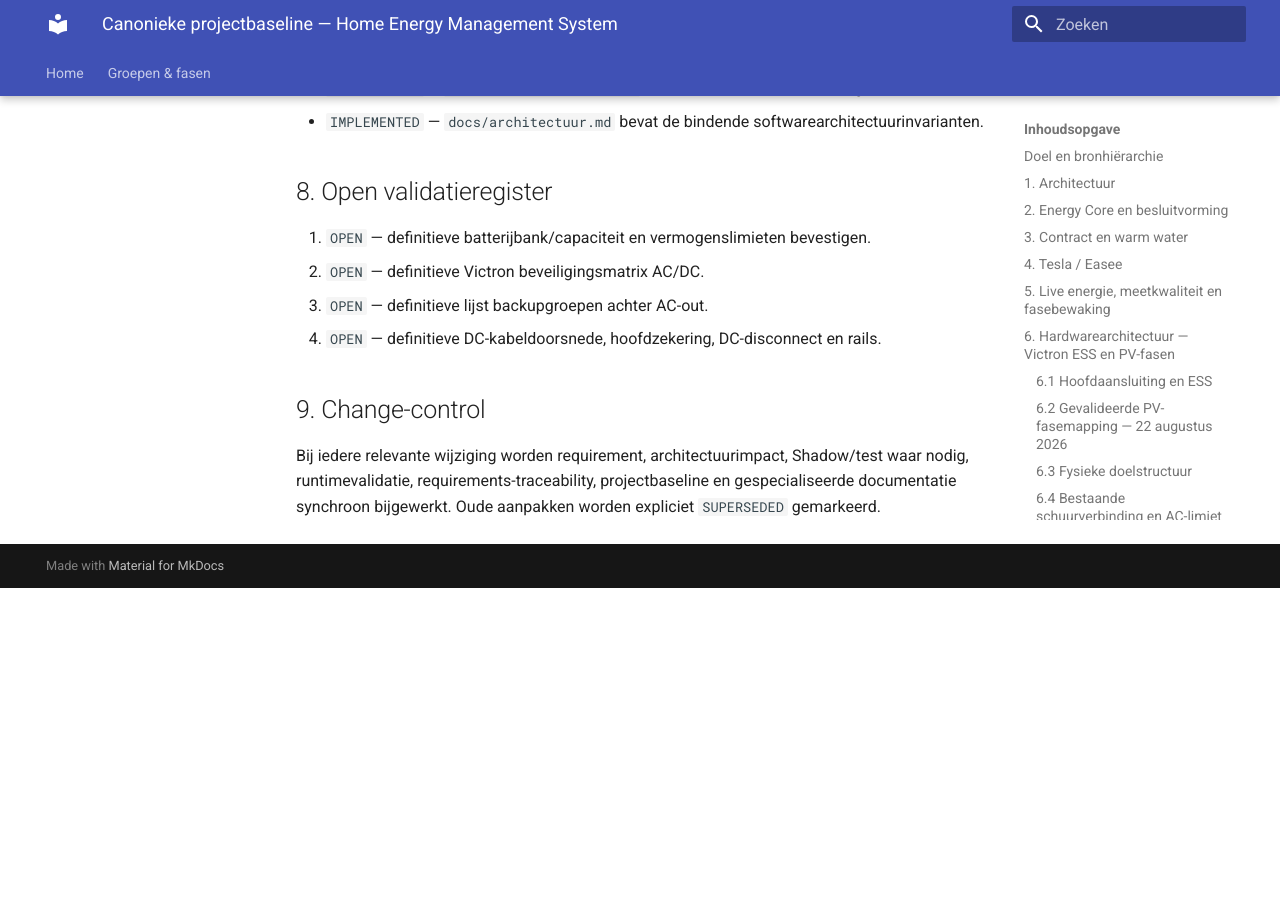
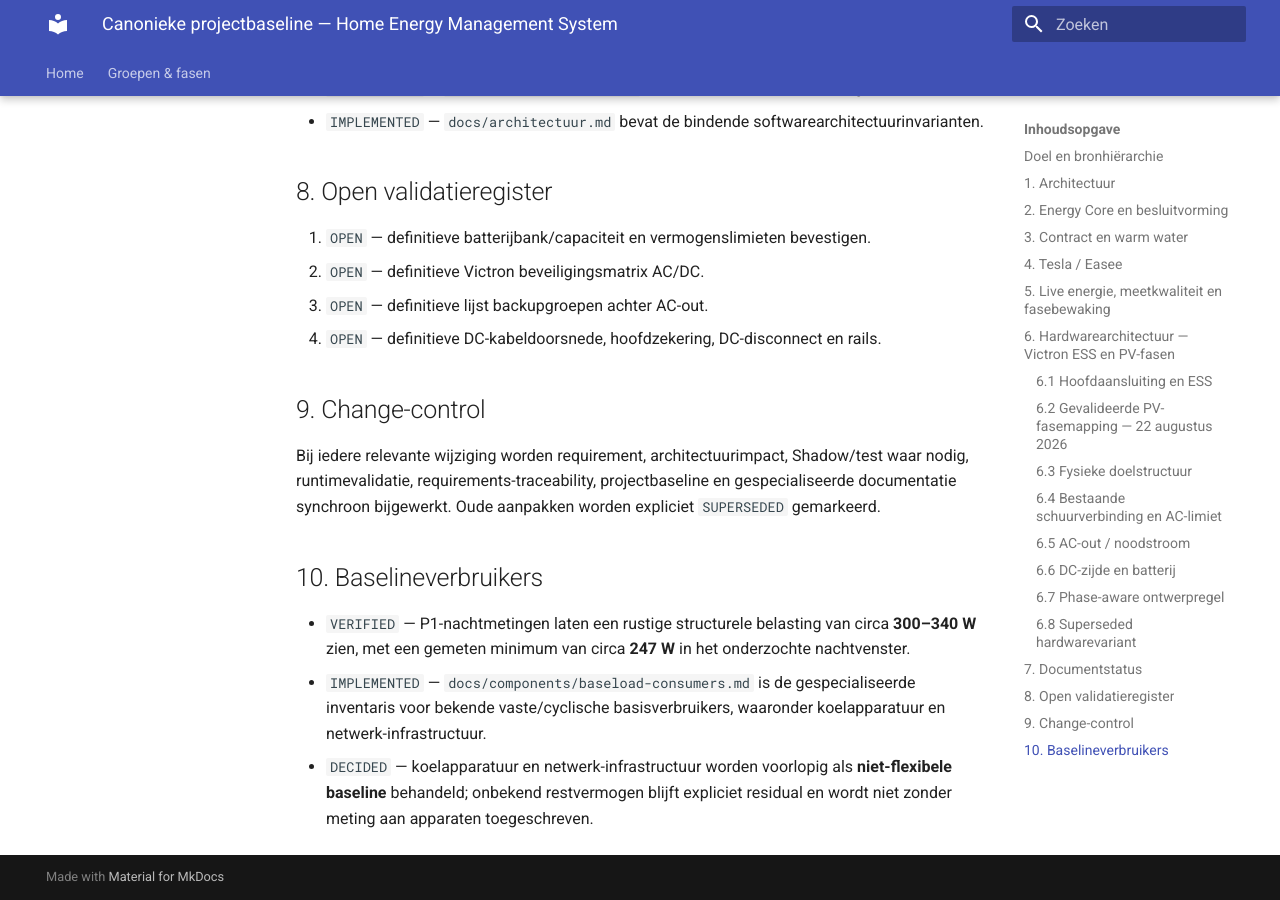
Before and after one commit to OnsKasteeltje/homey-energy-manual, an MkDocs documentation site: the page built from docs/project-baseline.md, in a window 1280 px wide and 900 px high, scrolled down 4578 px. Built offline with MkDocs 1.6.1 and Material for MkDocs 9.7.7, drawn with Linux system fonts in a browser that asks for light colours; before the commit the page ends 5166 px from its top, so only the background shows below that; some of the changed text lies outside the part shown.

Commit message:
docs: add baseload consumer baseline reference

```diff
--- a/docs/project-baseline.md
+++ b/docs/project-baseline.md
@@ -151,3 +151,9 @@ Voor detailengineering geldt `docs/victron-hardware-baseline.md` als gespecialis
 ## 9. Change-control
 
 Bij iedere relevante wijziging worden requirement, architectuurimpact, Shadow/test waar nodig, runtimevalidatie, requirements-traceability, projectbaseline en gespecialiseerde documentatie synchroon bijgewerkt. Oude aanpakken worden expliciet `SUPERSEDED` gemarkeerd.
+
+## 10. Baselineverbruikers
+
+- `VERIFIED` — P1-nachtmetingen laten een rustige structurele belasting van circa **300–340 W** zien, met een gemeten minimum van circa **247 W** in het onderzochte nachtvenster.
+- `IMPLEMENTED` — `docs/components/baseload-consumers.md` is de gespecialiseerde inventaris voor bekende vaste/cyclische basisverbruikers, waaronder koelapparatuur en netwerk-infrastructuur.
+- `DECIDED` — koelapparatuur en netwerk-infrastructuur worden voorlopig als **niet-flexibele baseline** behandeld; onbekend restvermogen blijft expliciet residual en wordt niet zonder meting aan apparaten toegeschreven.
```
Also changed, not shown: other parts of docs/project-baseline.md (+1 -1 lines).
